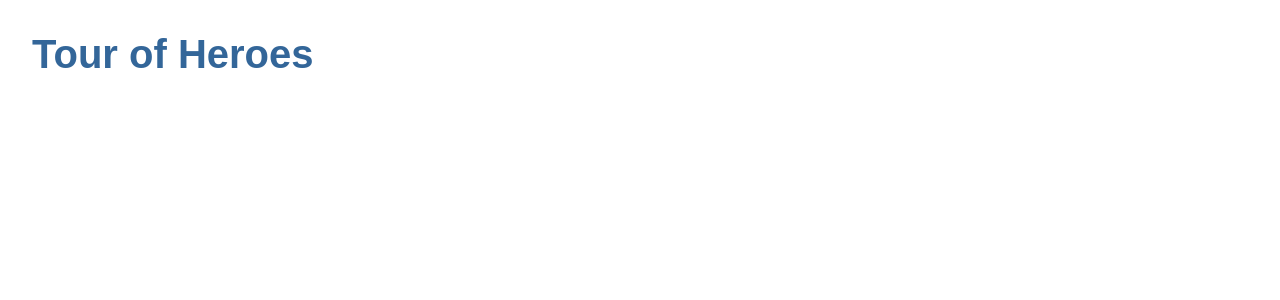
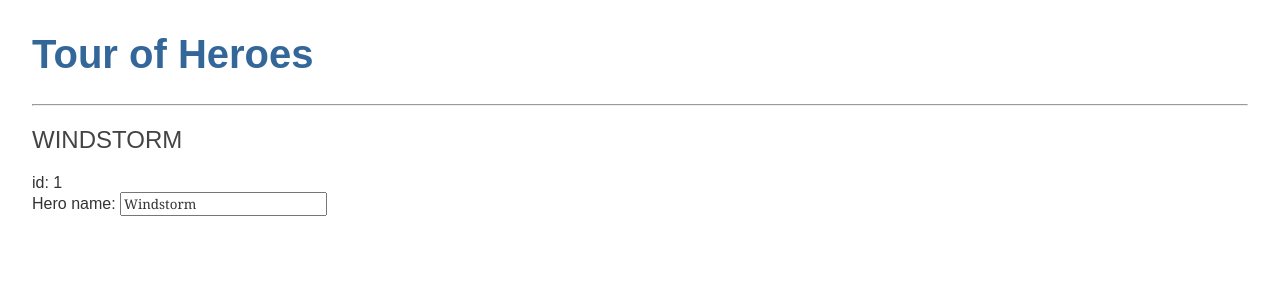
Before and after one commit to WHISKEYGOLF/angular-ivy-t68szg, an Angular app: page / in a window 1280 px wide. Shown: the top 300 px of the page. Built offline with nearby package versions, Linux system fonts and the light colour scheme.

Commit message:
Hero Editor:  2 files modified, 5 added, 1 deleted

```diff
--- a/src/app/app.component.html
+++ b/src/app/app.component.html
@@ -2,6 +2,8 @@
   <div class="row">
     <div class="col">
       <h1>{{ name }}</h1>
+      <hr />
+      <app-heroes></app-heroes>
     </div>
   </div>
 </div>
--- /dev/null
+++ b/src/app/core/heroes/hero.ts
@@ -0,0 +1,4 @@
+export interface Hero {
+  id: number;
+  name: string;
+}
--- /dev/null
+++ b/src/app/core/heroes/heroes.component.html
@@ -0,0 +1,20 @@
+<h2 [innerHTML]="hero.name | uppercase"></h2>
+<div><span>id: </span>{{ hero.id }}</div>
+<div>
+  <label for="name">Hero name: </label>
+  <input id="name" [(ngModel)]="hero.name" type="text" placeholder="name" />
+</div>
+
+
+<!--
+  Hero Editor / Summary
+  * used the CLI to create a second HeroesComponent
+  * displayed the HeroesComponent by adding it to the AppComponent shell
+  * applied the UppercasePipe to format the name
+  * used two-way data binding with the ngModel directive
+  * learned about the AppModule
+  * imported the FormsModule in the AppModule so that Angular would recognize and
+    apply the ngModel directive
+  * learned the importance of declaring components in the AppModule and appreciated
+    that the CLI declared it for you
+-->
--- /dev/null
+++ b/src/app/core/heroes/heroes.component.ts
@@ -0,0 +1,21 @@
+import { Component, OnInit } from '@angular/core';
+import { Hero } from './hero';
+
+@Component({
+  selector: 'app-heroes',
+  templateUrl: './heroes.component.html',
+  styleUrls: ['./heroes.component.css']
+})
+export class HeroesComponent implements OnInit {
+
+  hero: Hero = {
+    id: 1,
+    name: 'Windstorm'
+  };
+
+  constructor() { }
+
+  ngOnInit(): void {
+  }
+
+}
--- a/src/app/hello.component.ts
+++ /dev/null
@@ -1,10 +0,0 @@
-import { Component, Input } from '@angular/core';
-
-@Component({
-  selector: 'hello',
-  template: `<h1>Hello {{name}}!</h1>`,
-  styles: [`h1 { font-family: Lato; }`]
-})
-export class HelloComponent  {
-  @Input() name: string;
-}
```
Also changed, not shown: src/app/app.module.ts (+3 -4 lines), src/app/core/core.module.ts (added, +11 -0 lines), src/app/core/heroes/heroes.component.css (added).
